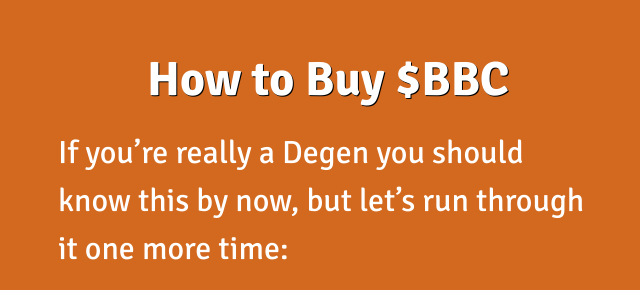
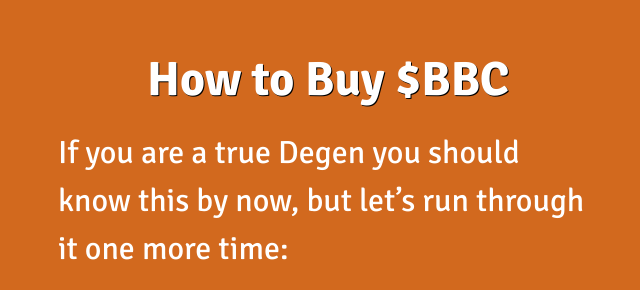
Before and after one commit to bluebirdcoin/fun, a website: page index.html in a window 1280 px wide. Shown: the part 2600-2890 px from the top of the page, 312-952 px from the left. Drawn offline with Linux system fonts and the light colour scheme.

Commit message:
Update index.html

```diff
--- a/index.html
+++ b/index.html
@@ -48,7 +48,7 @@
 		</section>
 		<section id="buy" class="buy">
 			<h2>How to Buy $BBC</h2>
-			<p>If you’re really a Degen you should know this by now, but let’s run through it one more time:</p><p>
+			<p>If you are a true Degen you should know this by now, but let’s run through it one more time:</p><p>
 				<li>1) Install MetaMask.</li>
 				<li>2) Connect to Uniswap.</li>
 				<li>3) Add token 0xwhatever</li>
```
